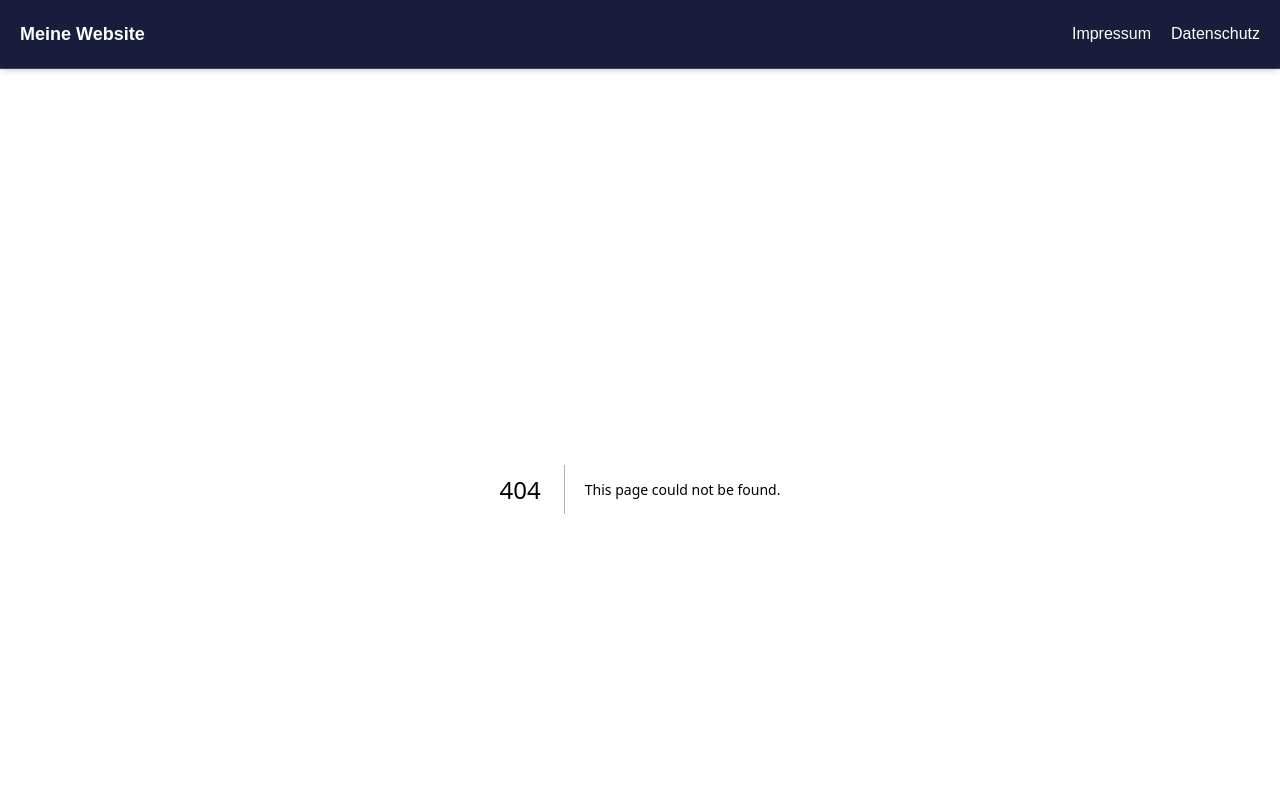
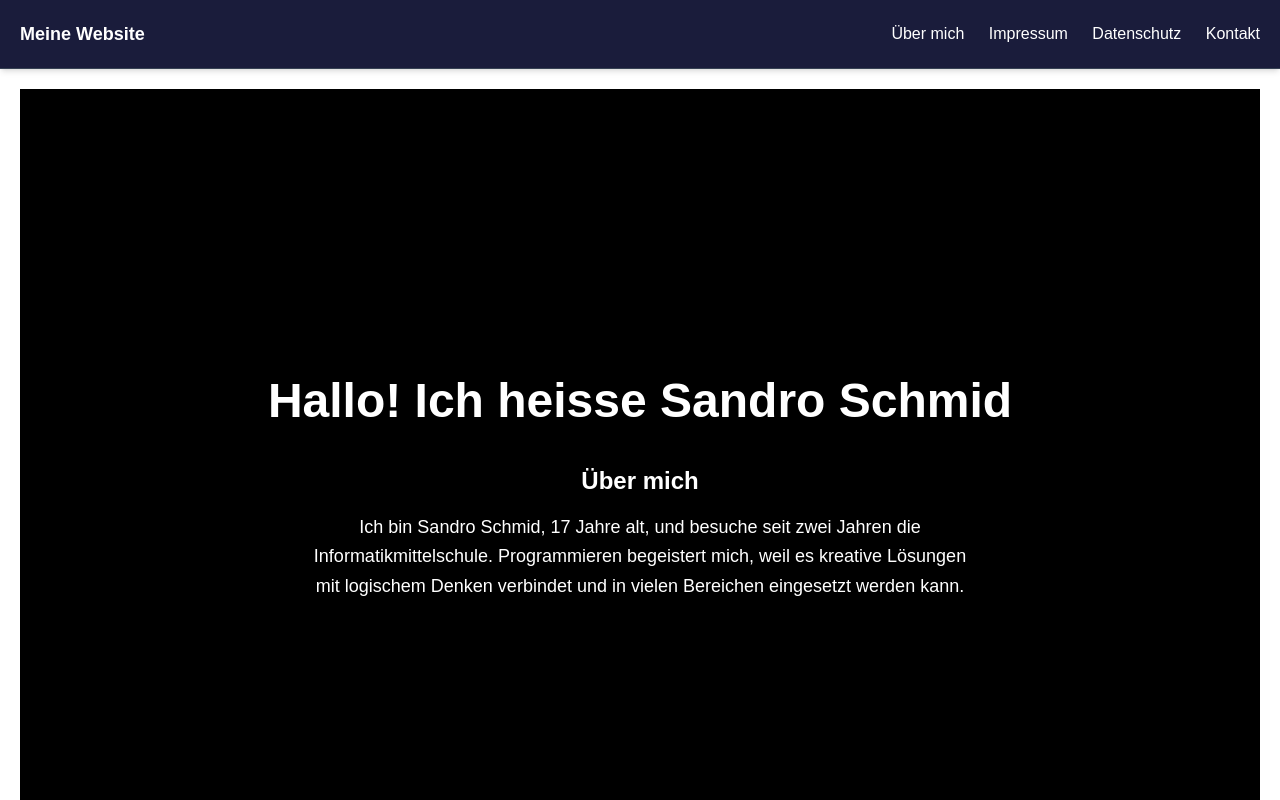
Before and after one commit to im23b-schmids3/portfolio, a Next.js app: page /page in a window 1280 px wide. Before the commit this address had no page. Shown: the top 800 px of the page. Built offline with nearby package versions, Linux system fonts and the light colour scheme.

Commit message:
Inhalt & Design geändert

```diff
--- /dev/null
+++ b/src/app/kontakt/page.js
@@ -0,0 +1,8 @@
+export default function Kontakt() {
+  return (
+    <div>
+      <h1>Kontaktiere mich unter schmids3@bzz.ch</h1>
+      <p></p>
+    </div>
+  );
+}
--- a/src/app/layout.js
+++ b/src/app/layout.js
@@ -24,8 +24,10 @@ export default function RootLayout({ children }) {
         <header className="flex items-center justify-between p-5 bg-[#1a1c3b] border-b border-gray-700 shadow-md">
           <div className="text-lg font-semibold text-white">Meine Website</div>
           <nav className="space-x-5 text-white">
-            <a href="/impressum" className="hover:text-black transition">Impressum</a>
-            <a href="/datenschutz" className="hover:text-black transition">Datenschutz</a>
+            <a href="/page" className="hover:text-black transition"> Über mich </a>
+            <a href="/impressum" className="hover:text-black transition"> Impressum </a>
+            <a href="/datenschutz" className="hover:text-black transition"> Datenschutz </a>
+            <a href="/kontakt" className="hover:text-black transition"> Kontakt </a>
           </nav>
         </header>
 
@@ -35,8 +37,10 @@ export default function RootLayout({ children }) {
         {/* Footer */}
         <footer className="bg-[#1a1c3b] text-gray-400 text-center p-6 border-t border-gray-700 shadow-inner">
           <nav className="space-x-5 mt-2">
+            <a href="/page" className="hover:text-black transition"> Über mich </a>
             <a href="/impressum" className="hover:text-gray-300 transition">Impressum</a>
             <a href="/datenschutz" className="hover:text-gray-300 transition">Datenschutz</a>
+            <a href="/kontakt" className="hover:text-black transition"> Kontakt</a>
           </nav>
         </footer>
       </body>
--- a/src/app/page.js
+++ /dev/null
@@ -1,5 +0,0 @@
-
-
-export default function main_page() {
-    return <div>Welcome to the main page!</div>;
-}
--- /dev/null
+++ b/src/app/page/page.js
@@ -0,0 +1,16 @@
+export default function App() {
+    return <div className="min-h-screen bg-[#000000] text-white flex flex-col items-center justify-center px-6">
+        <h1 className="text-5xl font-bold text-center mb-10">
+            Hallo! Ich heisse Sandro Schmid
+        </h1>
+
+        <section className="max-w-2xl text-center">
+            <h2 className="text-2xl font-semibold mb-4">Über mich</h2>
+            <p className="text-lg leading-relaxed">
+                Ich bin Sandro Schmid, 17 Jahre alt, und besuche seit zwei Jahren die Informatikmittelschule.
+                Programmieren begeistert mich, weil es kreative Lösungen mit logischem Denken verbindet und in vielen
+                Bereichen eingesetzt werden kann.
+            </p>
+        </section>
+    </div>;
+}
```
